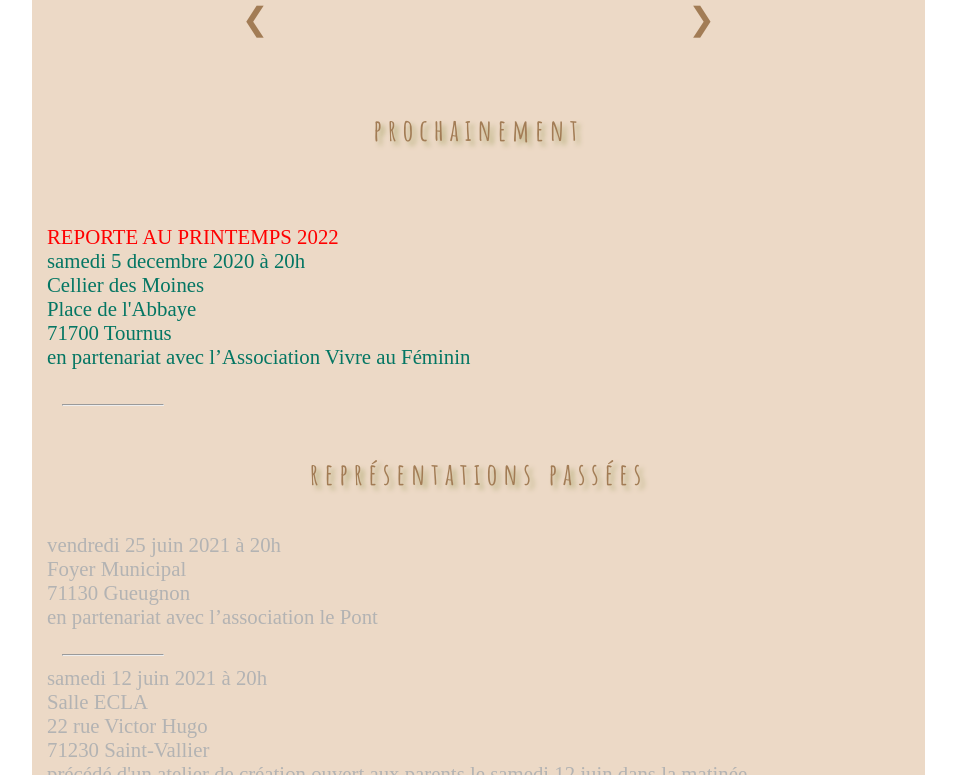
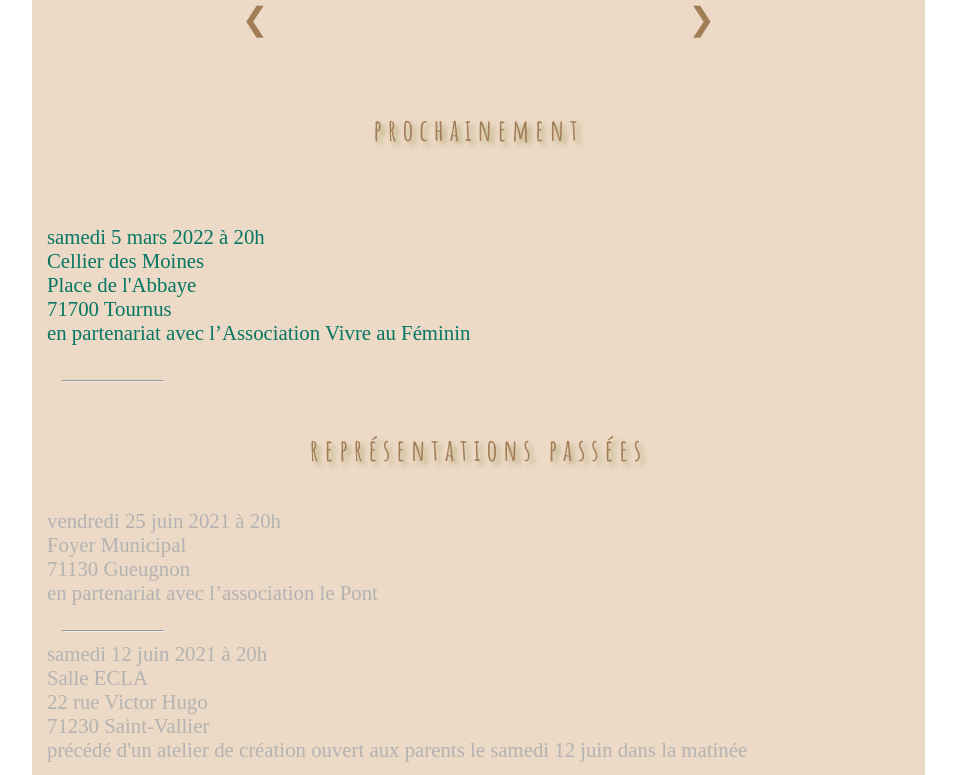
Before and after one commit to leshnik/revertouthaut, a Jekyll site: the page built from bercer-l-enfant-manquant.md, in a window 1280 px wide and 900 px high, scrolled down 3061 px, cut to the strip 35-810 px from the top of the window. Shown: the whole strip, without its empty margins (138-1094 px from the left). Built offline with Jekyll 4.4.1, drawn with Linux system fonts in a browser that asks for light colours.

Commit message:
update tournus

```diff
--- a/bercer-l-enfant-manquant.md
+++ b/bercer-l-enfant-manquant.md
@@ -208,8 +208,7 @@ summary: Basé sur des témoignages de mères, de sage-femmes, d’obstétricien
   <ul class="coming">
 
         <li>
-          <span style="color:red;">REPORTE AU PRINTEMPS 2022</span><br>
-          samedi 5 decembre 2020 à 20h<br>
+          samedi 5 mars 2022 à 20h<br>
           Cellier des Moines<br>
           Place de l'Abbaye<br>
           71700 Tournus<br>
```
